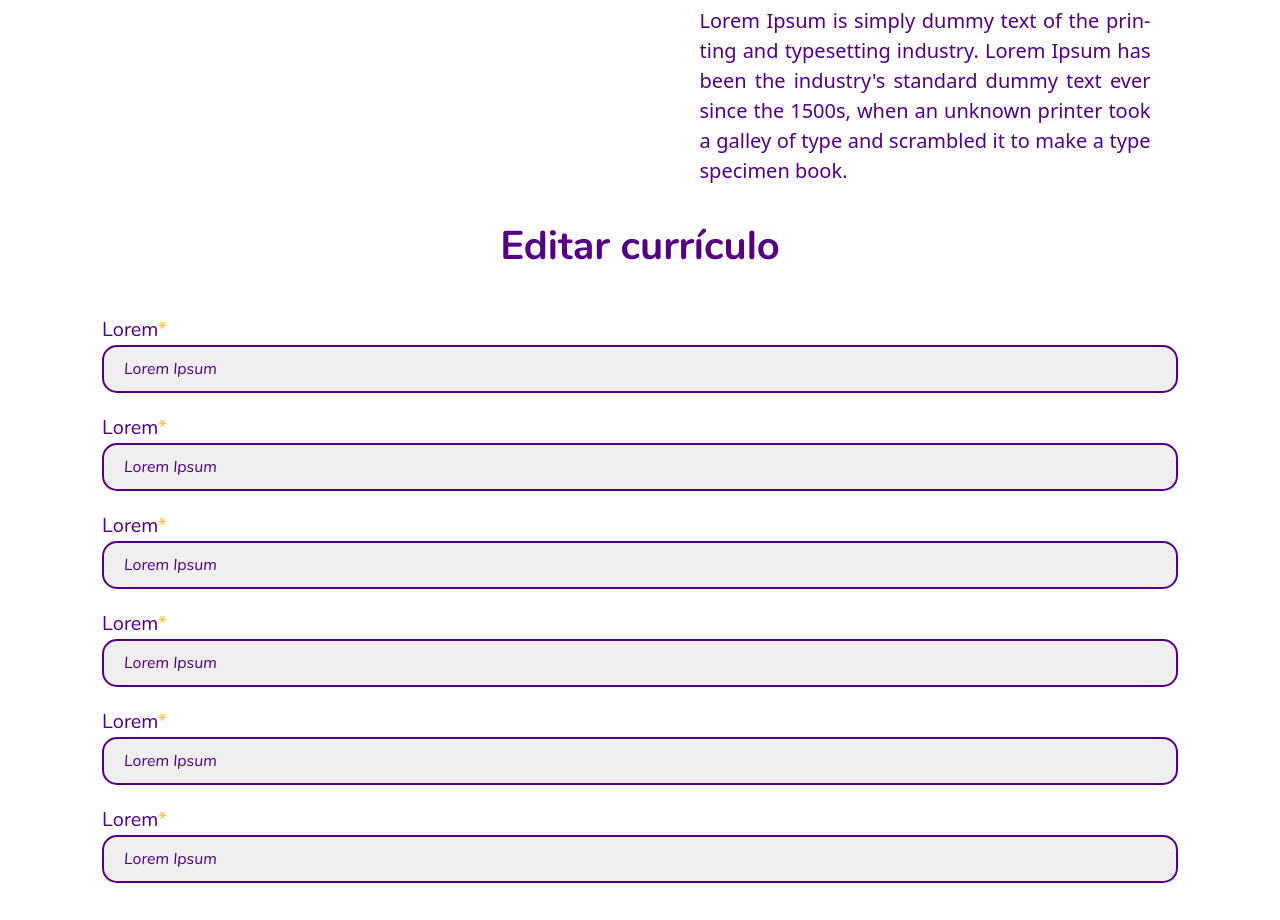
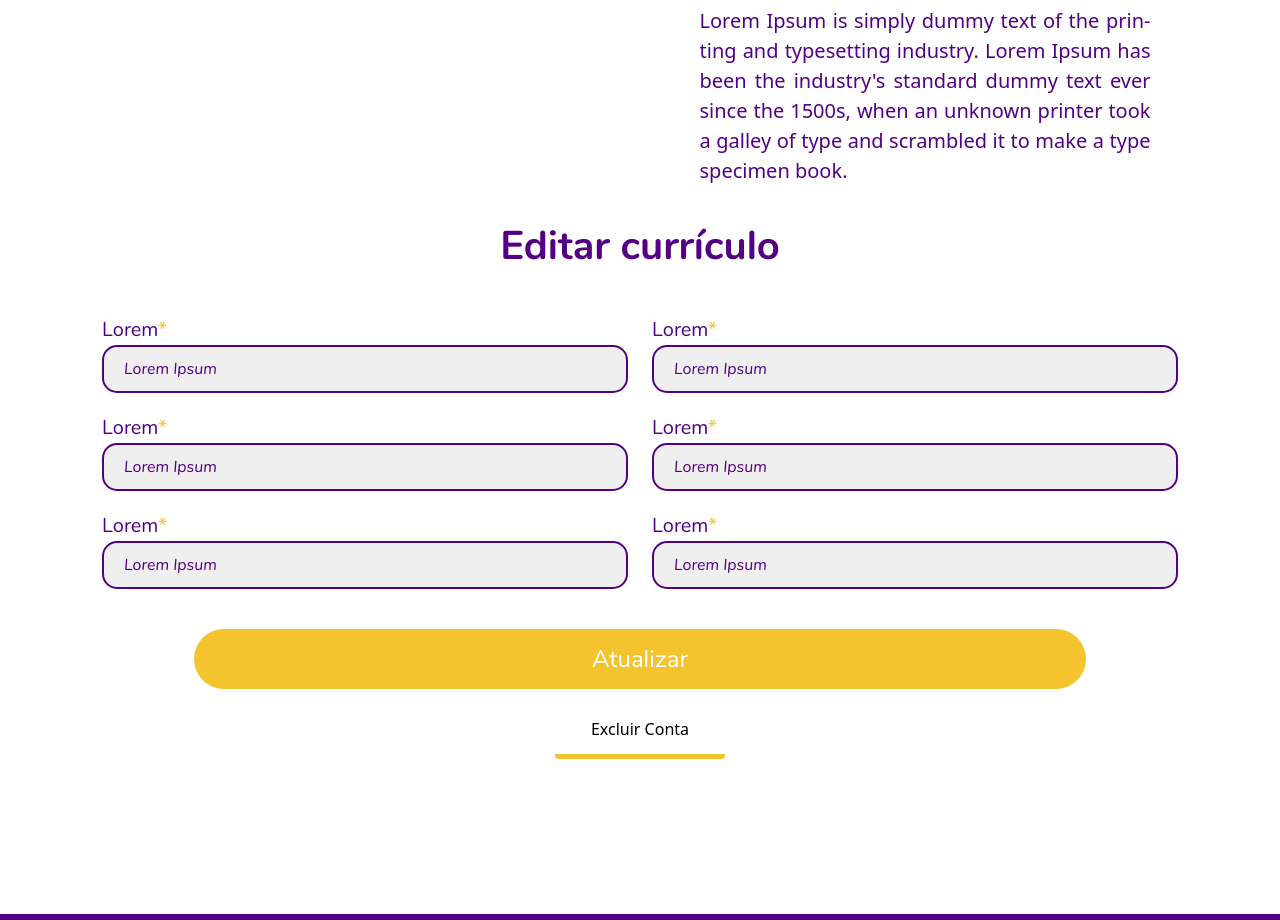
Before and after one commit to Lemos1347/Projeto3, a plain HTML site: page src/Frontend/view/perfil.html in a window 1280 px wide. Shown: the part 549-1469 px from the top of the page. Drawn offline with nearby package versions, Linux system fonts and the light colour scheme.

Commit message:
Perfil
Foi feita a otimização da tela de perfil para telas desktop.

```diff
--- a/src/Frontend/css/style.css
+++ b/src/Frontend/css/style.css
@@ -546,6 +546,7 @@ input::placeholder {
 
 /*Perfil*/
 .imgBox {
+  margin-top: 20px;
   width: 100%;
   background-color: var(--cinza-claro-fundo);
   min-height: 160px;
@@ -571,7 +572,7 @@ input::placeholder {
 .imgBxIcon {
   margin-left: auto;
   font-size: 30px;
-  margin-top: 40px;
+  margin-top: 22px;
   width: max-content;
 }
 
@@ -643,6 +644,9 @@ input::placeholder {
 
 .editarCurriculo {
   margin: 20px;
+}
+.excluirPerfil{
+  font-size: 12pt;
 }
 
 /* Fim perfil*/
--- a/src/Frontend/view/perfil.html
+++ b/src/Frontend/view/perfil.html
@@ -150,28 +150,43 @@
                         </div>
                     </div>
                 </div>
-                <div class="col-12 tituloPerfil">
+                <div >
                     <div class="editarCurriculo">
                         <h1>Editar currículo</h1>
-                        <label class="descricao fa-pull-left" for="">Lorem<span style="color: var(--amarelo-padrao);">*</span></label>
+                        <div class="row">
+                            <div class="col-sm-12 col-md-10 offset-md-1 col-xl-6 offset-xl-0">
+                                <label class="descricao fa-pull-left" for="">Lorem<span
+                                        style="color: var(--amarelo-padrao);">*</span></label>
                                 <input class="inputeditarvagas" placeholder="Lorem Ipsum" type="text">
-                        <label class="descricao fa-pull-left" for="">Lorem<span style="color: var(--amarelo-padrao);">*</span></label>
+                                <label class="descricao fa-pull-left" for="">Lorem<span
+                                        style="color: var(--amarelo-padrao);">*</span></label>
                                 <input class="inputeditarvagas" placeholder="Lorem Ipsum" type="text">
-                        <label class="descricao fa-pull-left" for="">Lorem<span style="color: var(--amarelo-padrao);">*</span></label>
+                                <label class="descricao fa-pull-left" for="">Lorem<span
+                                        style="color: var(--amarelo-padrao);">*</span></label>
                                 <input class="inputeditarvagas" placeholder="Lorem Ipsum" type="text">
-                        <label class="descricao fa-pull-left" for="">Lorem<span style="color: var(--amarelo-padrao);">*</span></label>
+                            </div>
+
+                            <div class="col-sm-12 col-md-10 offset-md-1 col-xl-6 offset-xl-0">
+                                <label class="descricao fa-pull-left" for="">Lorem<span
+                                        style="color: var(--amarelo-padrao);">*</span></label>
                                 <input class="inputeditarvagas" placeholder="Lorem Ipsum" type="text">
-                        <label class="descricao fa-pull-left" for="">Lorem<span style="color: var(--amarelo-padrao);">*</span></label>
+                                <label class="descricao fa-pull-left" for="">Lorem<span
+                                        style="color: var(--amarelo-padrao);">*</span></label>
                                 <input class="inputeditarvagas" placeholder="Lorem Ipsum" type="text">
-                        <label class="descricao fa-pull-left" for="">Lorem<span style="color: var(--amarelo-padrao);">*</span></label>
+                                <label class="descricao fa-pull-left" for="">Lorem<span
+                                        style="color: var(--amarelo-padrao);">*</span></label>
                                 <input class="inputeditarvagas" placeholder="Lorem Ipsum" type="text">
+                            </div>
+                        </div>
+
+
                     </div>
                     <div>
                         <button type="button" class="btnUpdateCurriculum">Atualizar</button>
                     </div>
                     <div>
                         <button type="button" class="tituloPerfil fundoBotao">
-                            <h3>Excluir Conta</h3>
+                            <h3 class="excluirPerfil">Excluir Conta</h3>
                         </button>
                     </div>
                 </div>
```
Lines whose indentation alone changed are shown as unchanged.
